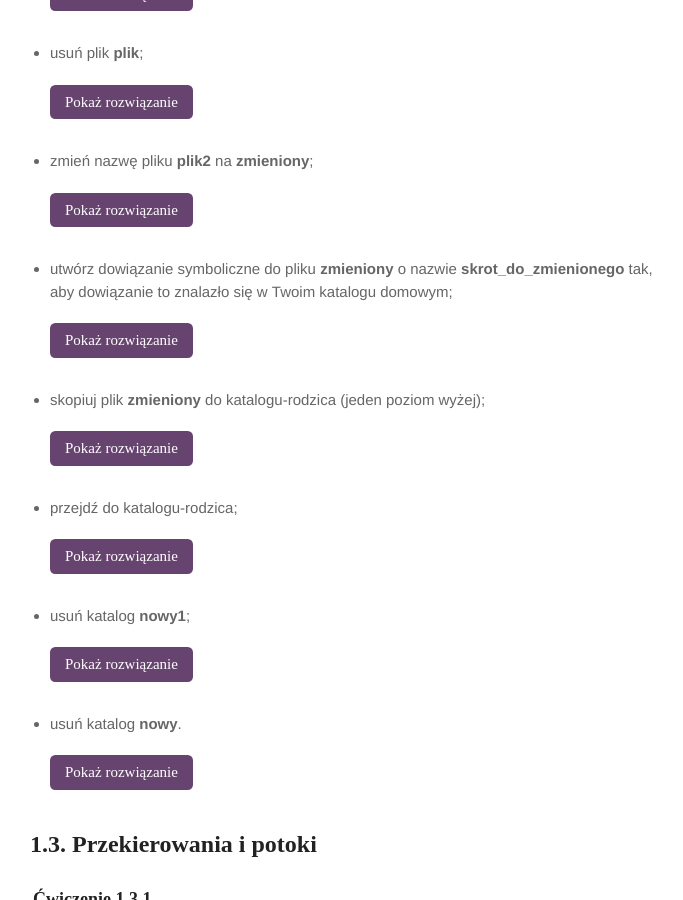
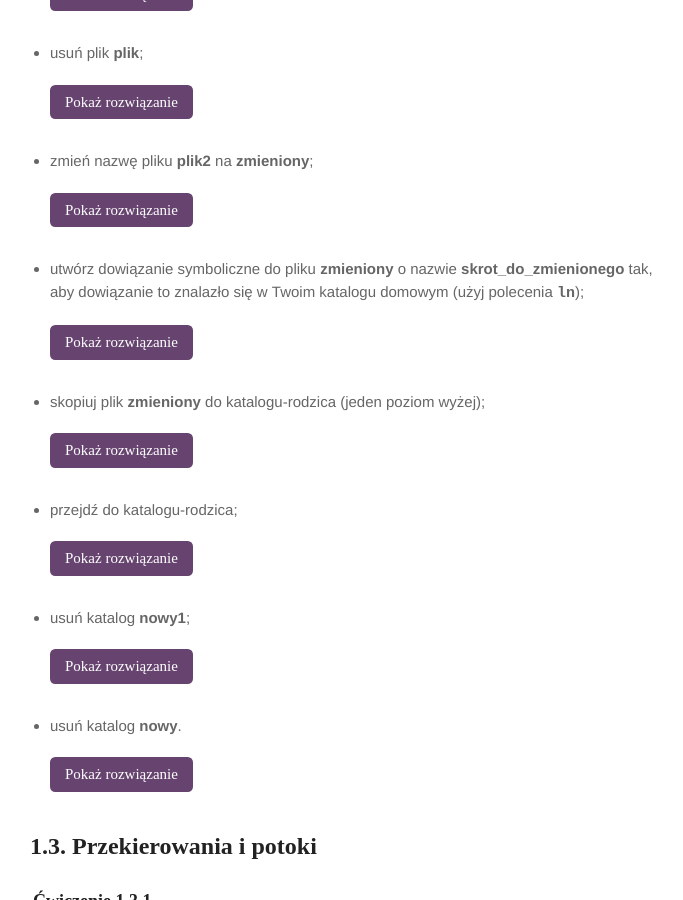
Before and after one commit to marcin-szczepanski/TWE, a Jekyll site: the page built from zajecia/1A/bash.md, in a window 1280 px wide and 900 px high, scrolled down 2779 px. Shown: the whole window, without its empty margins (265-948 px from the left). Built offline with Jekyll 4.4.1, drawn with Linux system fonts in a browser that asks for light colours; some web fonts are replaced.

Commit message:
Update bash.md

```diff
--- a/zajecia/1A/bash.md
+++ b/zajecia/1A/bash.md
@@ -248,7 +248,7 @@ a&nbsp;pozostali bez&nbsp;żadnych praw;
 </div>
 
 - utwórz dowiązanie symboliczne do pliku **zmieniony** o&nbsp;nazwie **skrot_do_zmienionego** tak,
-aby&nbsp;dowiązanie to znalazło się w&nbsp;Twoim katalogu domowym;
+aby&nbsp;dowiązanie to znalazło się w&nbsp;Twoim katalogu domowym (użyj polecenia <span class="preformat">ln</span>);
 <div style="margin-left: 1.25rem; margin-top: -1rem;">
 <a class="button-v button-module button-task" style="cursor: pointer;">Pokaż rozwiązanie</a>
 <div class="solution">
```
